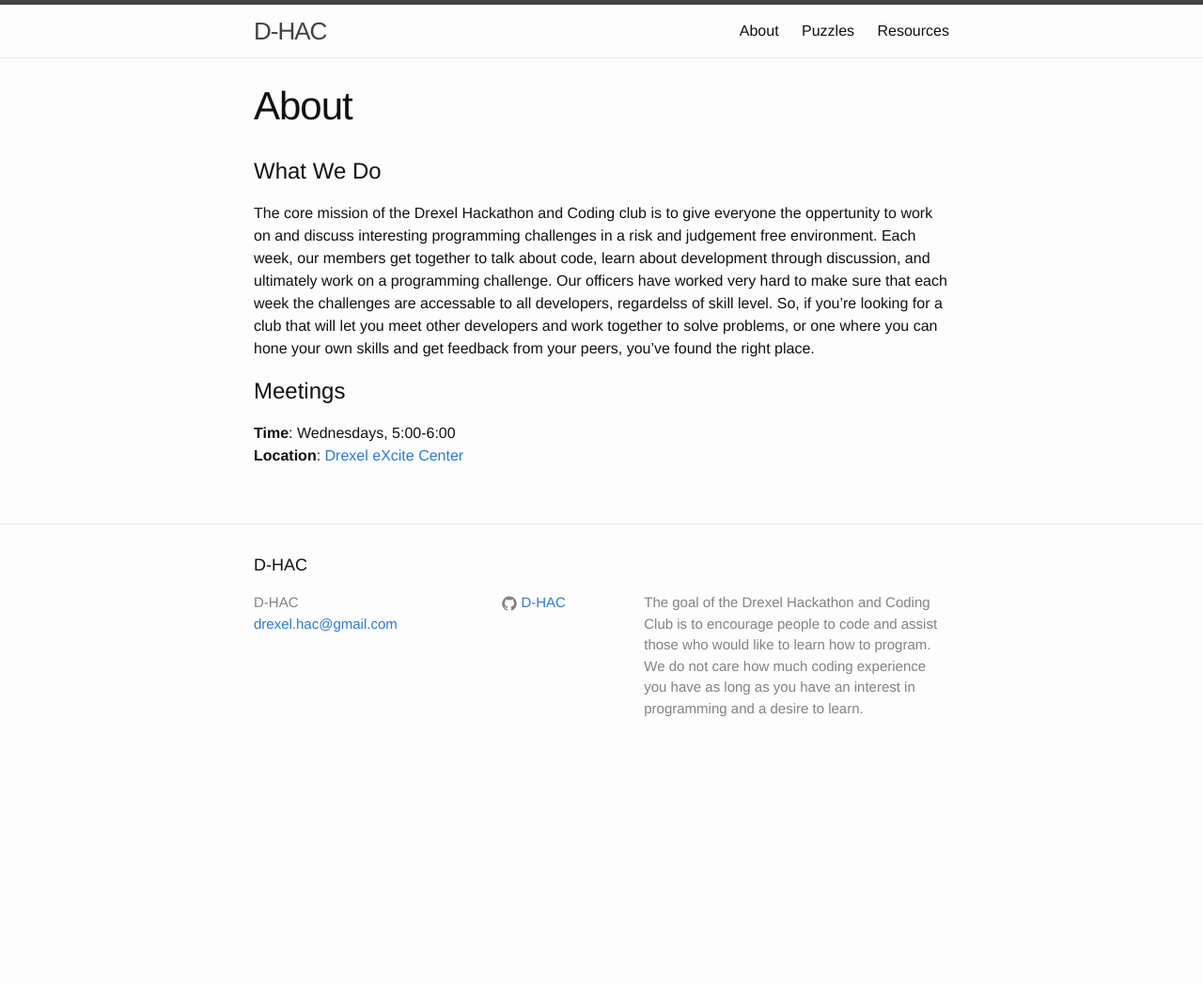
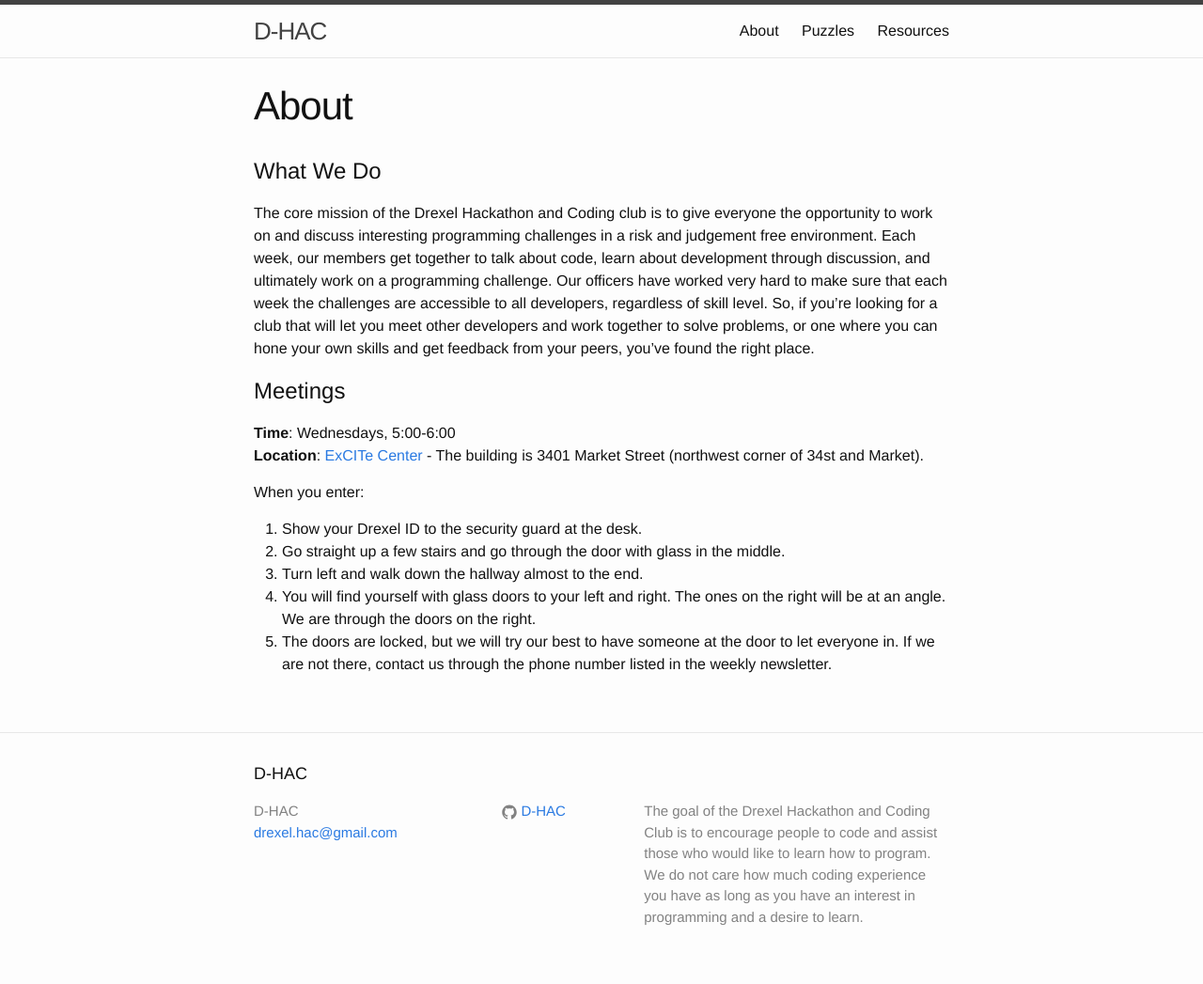
Before and after one commit to D-HAC/D-HAC.github.io, a Jekyll site: the page built from about.md, in a window 1280 px wide. Shown: the whole page at 94% size. Built offline with Jekyll 4.4.1, drawn with Linux system fonts in a browser that asks for light colours; before the commit the page ends 900 px from its top, so only the background shows below that.

Commit message:
Spellchecking, added ExCITe Center Instructions
Fixed a couple typos in the description

Also added a blurb explaining how to find the ExCITe Center. In the future,
we may want to add pictures to this description.

```diff
--- a/about.md
+++ b/about.md
@@ -6,11 +6,30 @@
 
 # What We Do
 
-<!-- TODO: Update this description -->
-
-The core mission of the Drexel Hackathon and Coding club is to give everyone the oppertunity to work on and discuss interesting programming challenges in a risk and judgement free environment. Each week, our members get together to talk about code, learn about development through discussion, and ultimately work on a programming challenge. Our officers have worked very hard to make sure that each week the challenges are accessable to all developers, regardelss of skill level. So, if you're looking for a club that will let you meet other developers and work together to solve problems, or one where you can hone your own skills and get feedback from your peers, you've found the right place.
+The core mission of the Drexel Hackathon and Coding club is to give everyone the
+opportunity to work on and discuss interesting programming challenges in a risk
+and judgement free environment. Each week, our members get together to talk
+about code, learn about development through discussion, and ultimately work on
+a programming challenge. Our officers have worked very hard to make sure that
+each week the challenges are accessible to all developers, regardless of skill
+level. So, if you're looking for a club that will let you meet other developers
+and work together to solve problems, or one where you can hone your own skills
+and get feedback from your peers, you've found the right place.
 
 # Meetings
 
 **Time**: Wednesdays, 5:00-6:00
-**Location**: [Drexel eXcite Center](http://drexel.edu/excite/)
+**Location**: [ExCITe Center](http://drexel.edu/excite/) -
+    The building is 3401 Market Street (northwest corner of 34st and Market).
+
+When you enter:
+
+1. Show your Drexel ID to the security guard at the desk.
+2. Go straight up a few stairs and go through the door with glass in
+    the middle.
+3. Turn left and walk down the hallway almost to the end.
+4. You will find yourself with glass doors to your left and right. The ones
+    on the right will be at an angle. We are through the doors on the right.
+5. The doors are locked, but we will try our best to have someone at the door
+    to let everyone in. If we are not there, contact us through the phone
+    number listed in the weekly newsletter.
```
